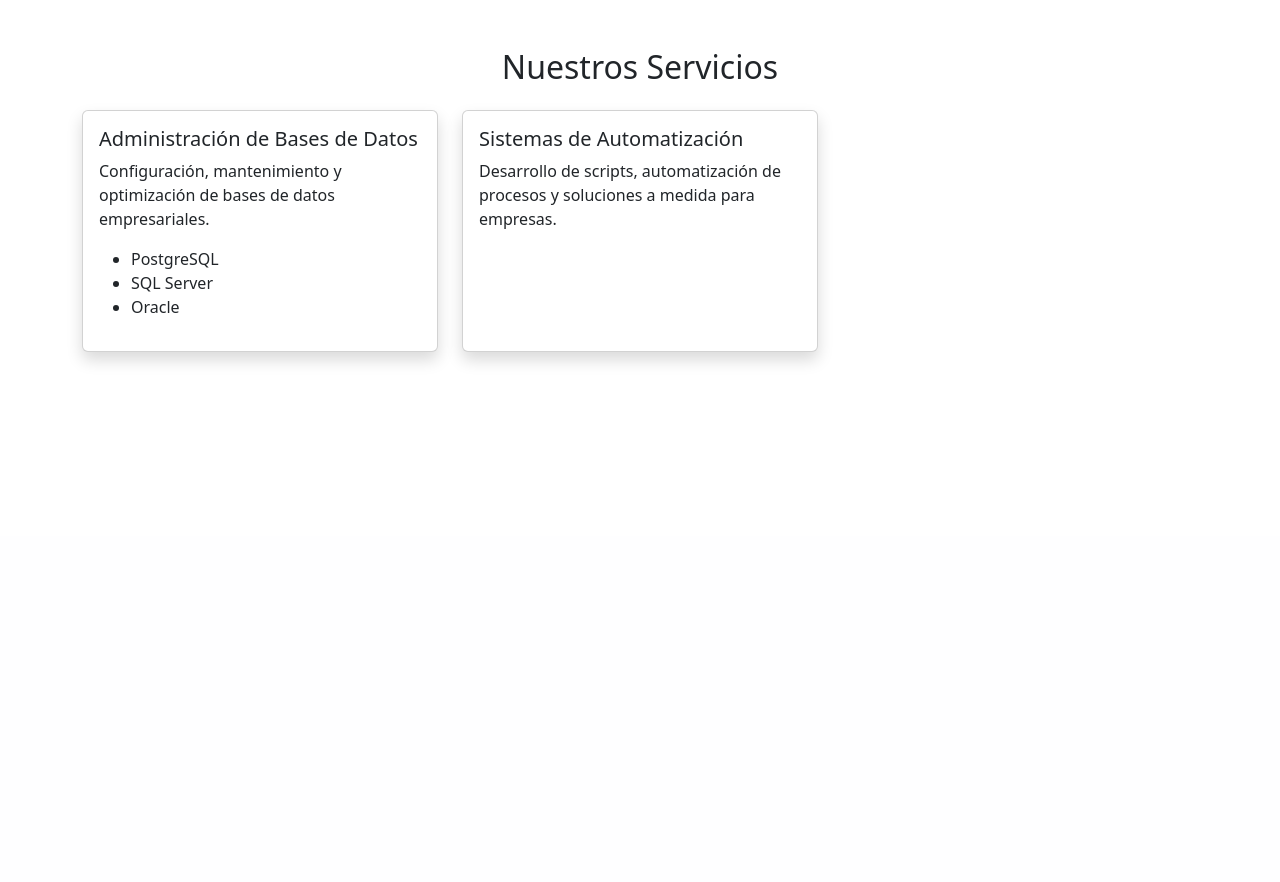
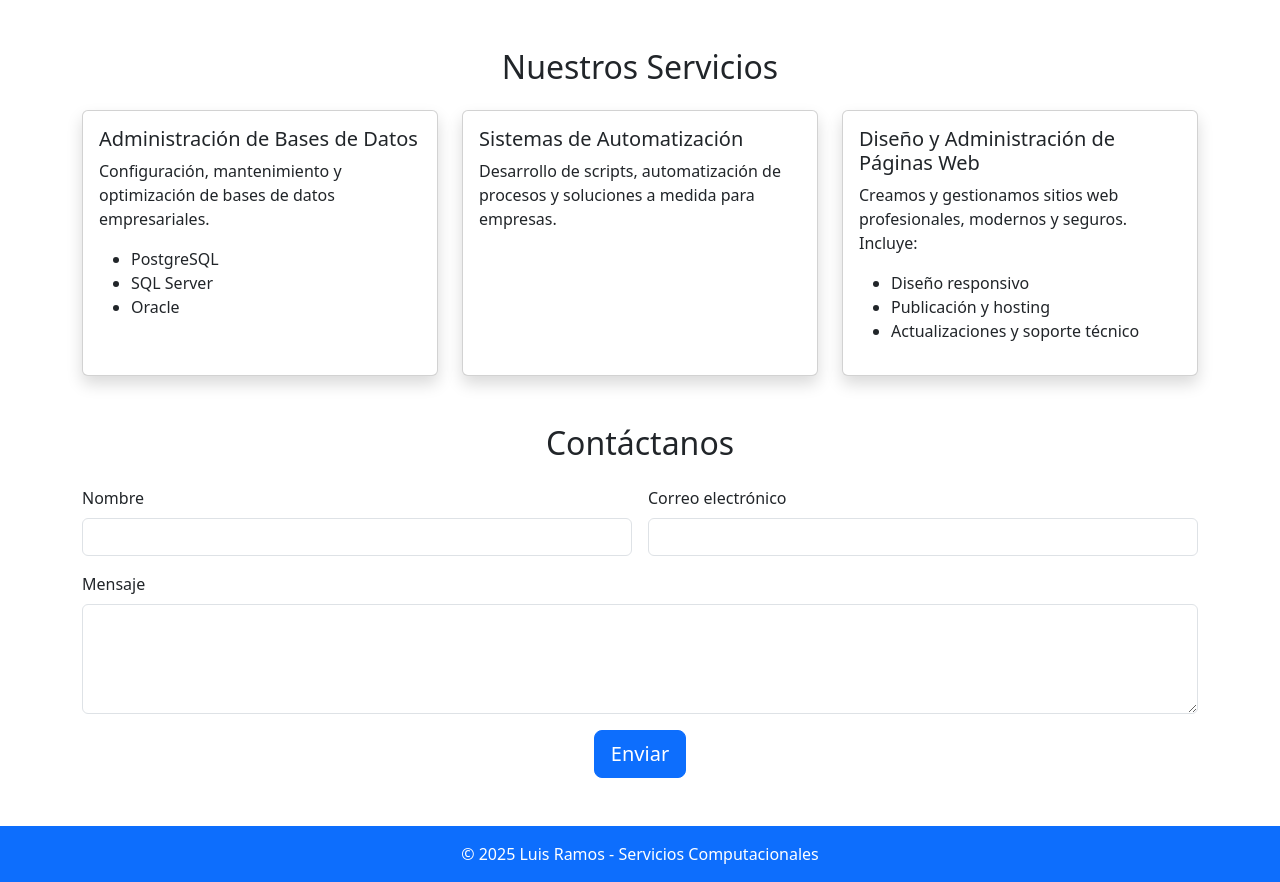
Before and after one commit to luiser344/servicios2080, a Flask app: page / in a window 1280 px wide. Shown: the part 264-1146 px from the top of the page. Before the commit the page ends 627 px from the top, so only its background shows below. Run offline with Flask 3, Linux system fonts and the light colour scheme.

Commit message:
Agregar formulario de contacto a la página principal

```diff
--- a/app.py
+++ b/app.py
@@ -1,4 +1,5 @@
-from flask import Flask, render_template
+from flask import Flask, render_template, request, redirect
+import csv
 
 app = Flask(__name__)
 
@@ -6,5 +7,14 @@ app = Flask(__name__)
 def inicio():
     return render_template('index.html')
 
-if __name__ == '__main__':
-    app.run()
+@app.route('/contacto', methods=['POST'])
+def contacto():
+    nombre = request.form['nombre']
+    correo = request.form['correo']
+    mensaje = request.form['mensaje']
+
+    with open('clientes.csv', mode='a', newline='', encoding='utf-8') as archivo:
+        writer = csv.writer(archivo)
+        writer.writerow([nombre, correo, mensaje])
+
+    return redirect('/')
--- a/templates/index.html
+++ b/templates/index.html
@@ -55,3 +55,50 @@
       </div>
       <!-- Desarrollo Web -->
       <div class="col-md-4">
+        <div class="card h-100 shadow">
+          <div class="card-body">
+            <h5 class="card-title">Diseño y Administración de Páginas Web</h5>
+            <p class="card-text">
+              Creamos y gestionamos sitios web profesionales, modernos y seguros. Incluye:
+            </p>
+            <ul>
+              <li>Diseño responsivo</li>
+              <li>Publicación y hosting</li>
+              <li>Actualizaciones y soporte técnico</li>
+            </ul>
+          </div>
+        </div>
+      </div>
+    </div>
+  </section>
+
+  <!-- Formulario de contacto -->
+  <section class="container my-5" id="contacto">
+    <h2 class="text-center mb-4">Contáctanos</h2>
+    <form action="/contacto" method="POST" class="row g-3">
+      <div class="col-md-6">
+        <label class="form-label">Nombre</label>
+        <input type="text" name="nombre" class="form-control" required>
+      </div>
+      <div class="col-md-6">
+        <label class="form-label">Correo electrónico</label>
+        <input type="email" name="correo" class="form-control" required>
+      </div>
+      <div class="col-12">
+        <label class="form-label">Mensaje</label>
+        <textarea name="mensaje" rows="4" class="form-control" required></textarea>
+      </div>
+      <div class="col-12 text-center">
+        <button type="submit" class="btn btn-primary btn-lg">Enviar</button>
+      </div>
+    </form>
+  </section>
+
+  <!-- Footer -->
+  <footer class="bg-primary text-white text-center py-3 mt-5">
+    &copy; 2025 Luis Ramos - Servicios Computacionales
+  </footer>
+
+  <script src="https://cdn.jsdelivr.net/npm/bootstrap@5.3.0/dist/js/bootstrap.bundle.min.js"></script>
+</body>
+</html>
```
